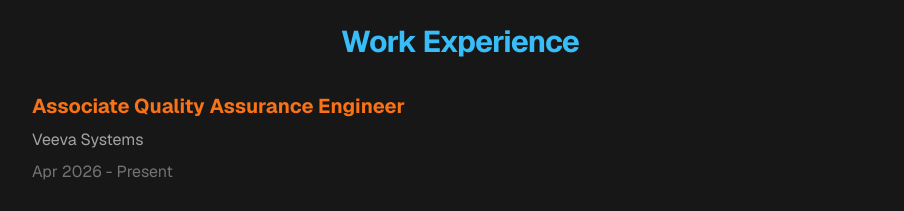
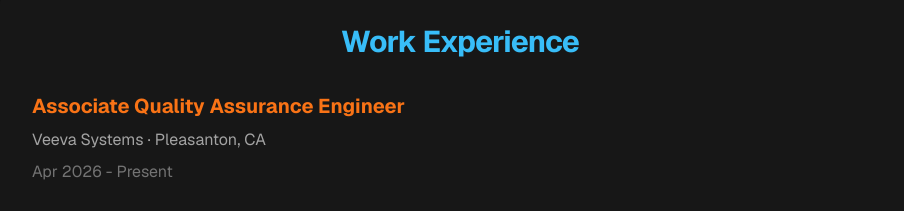
Before and after one commit to Peak1260/Portfolio, a Next.js app: page / in a window 1280 px wide. Shown: the part 1660-1871 px from the top of the page, without its empty margins (180-1084 px from the left). Built offline with nearby package versions, Linux system fonts and the light colour scheme.

Commit message:
add location of veeva

```diff
--- a/app/page.tsx
+++ b/app/page.tsx
@@ -184,7 +184,7 @@ export default function HomePage() {
         <div className="flex flex-col gap-8">
           <Section>
             <h2 className="text-xl font-bold text-orange-500">Associate Quality Assurance Engineer</h2>
-            <p className="text-neutral-400">Veeva Systems</p>
+            <p className="text-neutral-400">Veeva Systems · Pleasanton, CA</p>
             <p className="text-neutral-500">Apr 2026 - Present</p>
             <ul className="list-disc list-inside space-y-1 text-neutral-300 mt-4">
               <li>
```
